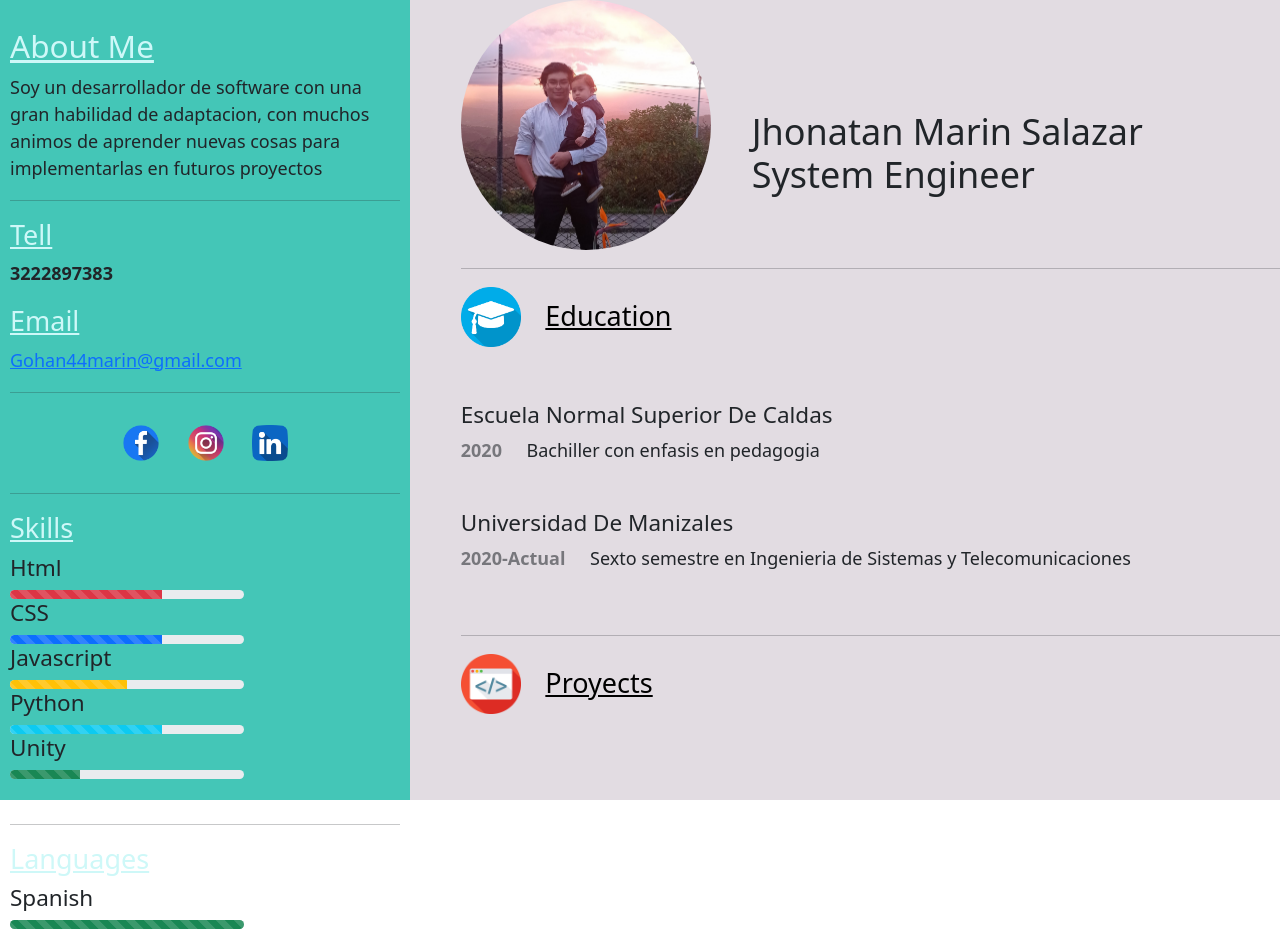
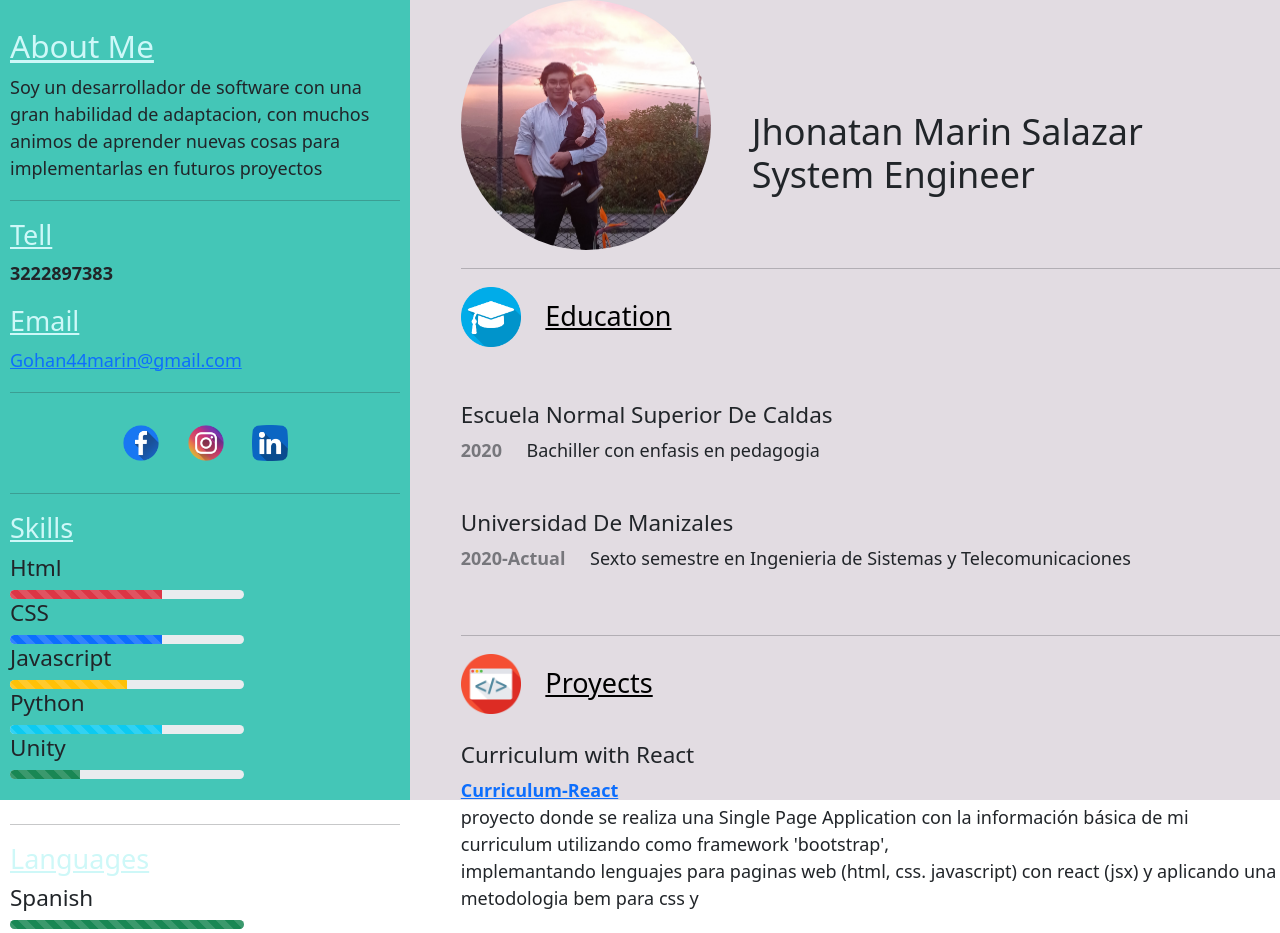
Before and after one commit to MARIN4444/curriculum-react, a React (Create React App) app: page / in a window 1280 px wide. Shown: the top 933 px of the page. Built offline with nearby package versions, Linux system fonts and the light colour scheme.

Commit message:
se adiciona el contenido del componente 'proyects'

```diff
--- a/src/components/Proyects.js
+++ b/src/components/Proyects.js
@@ -2,9 +2,21 @@ import React from 'react'
 import img from '../img/img'
 export const Proyects = () => {
   return (
-    <div className='proyects'>
-      <img src={img.proyects} className='img_right' ></img>
-      <h4 className='proyects_tittle_position'>Proyects</h4>
+    <div >
+      <div className='proyects'>
+        <img src={img.proyects} className='img_right'></img>
+        <h4 className='proyects_tittle_position'>Proyects</h4>
+      </div>
+      <br/>
+      <div >
+        <h5>Curriculum with React</h5>
+        <div className='proyects_text'>
+          <a className='proyects_text--link' href=''><b>Curriculum-React</b></a>
+          <br/>
+          <p className='education_text--text'>proyecto donde se realiza una Single Page Application con la información básica de mi curriculum
+          utilizando como framework 'bootstrap', <br/>implemantando lenguajes para paginas web (html, css. javascript) con react (jsx) y aplicando una metodologia bem para css y </p>
+        </div>
+      </div>
 
 
     </div>
```
